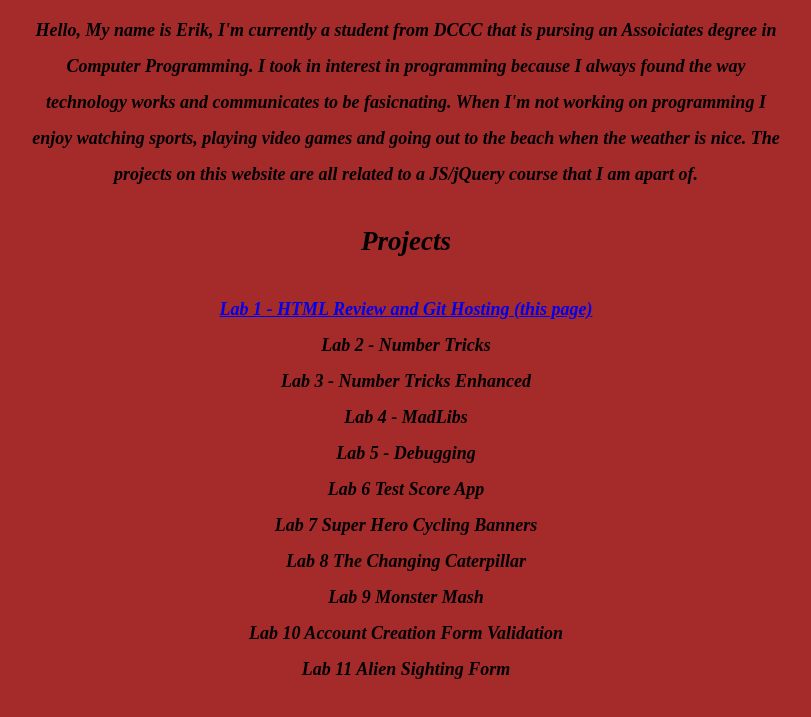
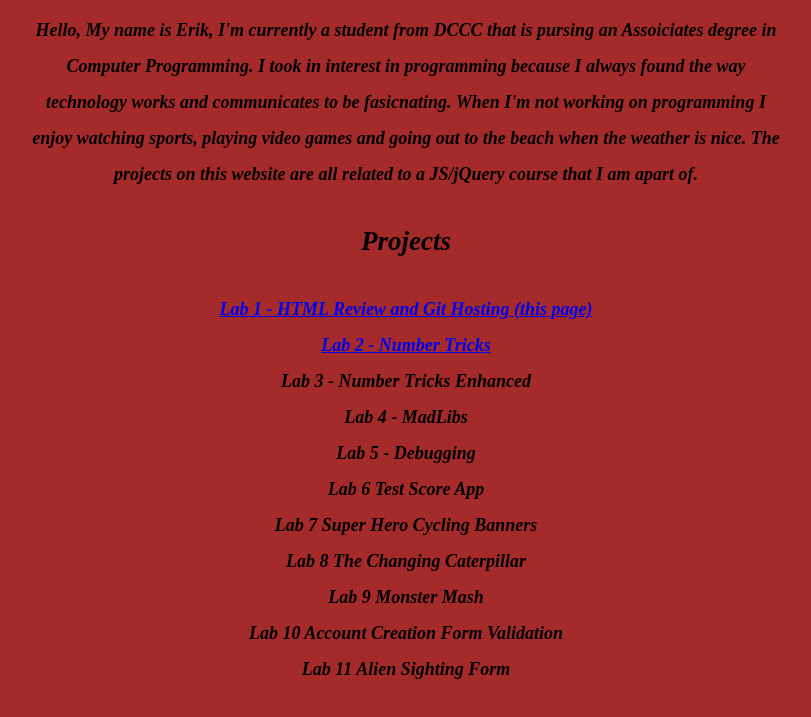
Before and after one commit to EAC00/Portfolio, a plain HTML site: page index.html in a window 1280 px wide. Shown: the part 598-1315 px from the top of the page, without its empty margins (234-1045 px from the left). Drawn offline with Linux system fonts and the light colour scheme.

Commit message:
Update index.html
Added Lab 2 link

```diff
--- a/index.html
+++ b/index.html
@@ -42,7 +42,7 @@
         <a href="https://eac00.github.io/Portfolio/"><div class="project">Lab 1 - HTML Review and Git Hosting (this page)</div>
         </a>
 
-        <div class="project">Lab 2 - Number Tricks</div>
+        <a href="https://eac00.github.io/numberTricks/"><div class="project"><div class="project">Lab 2 - Number Tricks</div>
         </a>
 
         <div class="project">Lab 3 - Number Tricks Enhanced</div>
```
